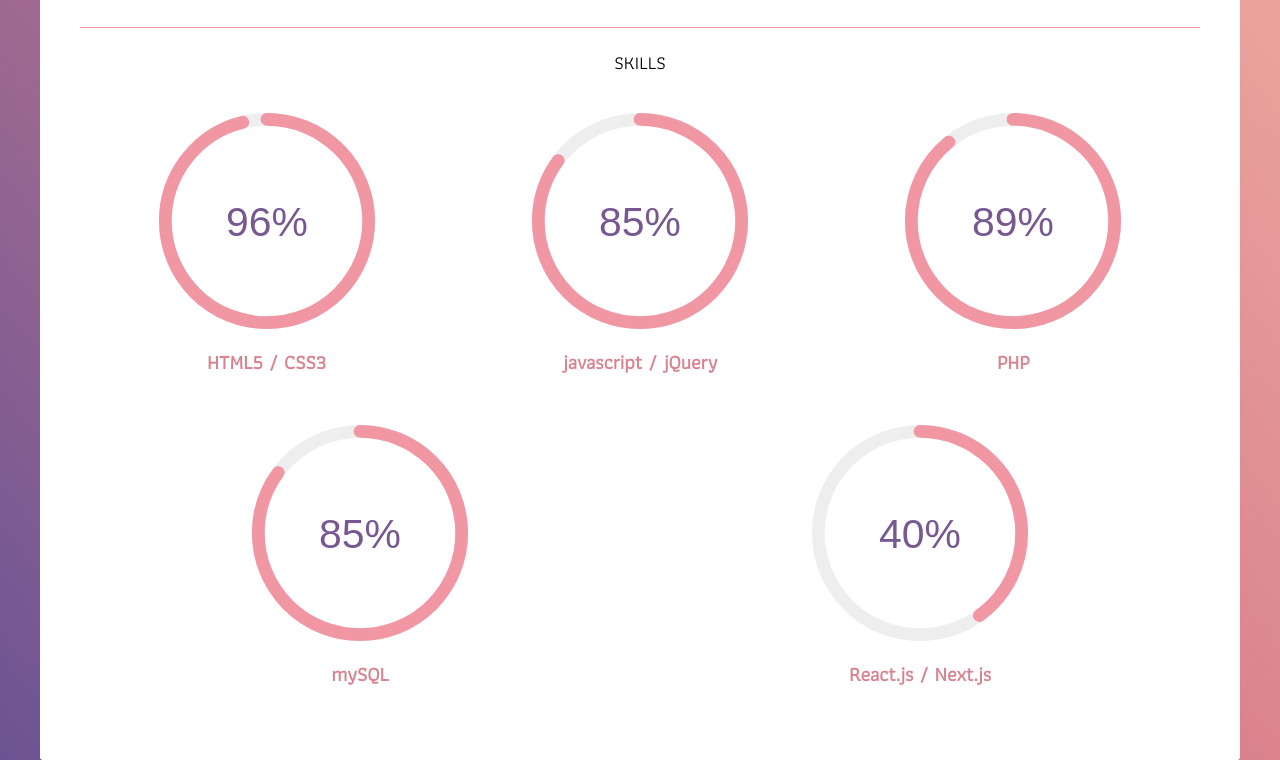
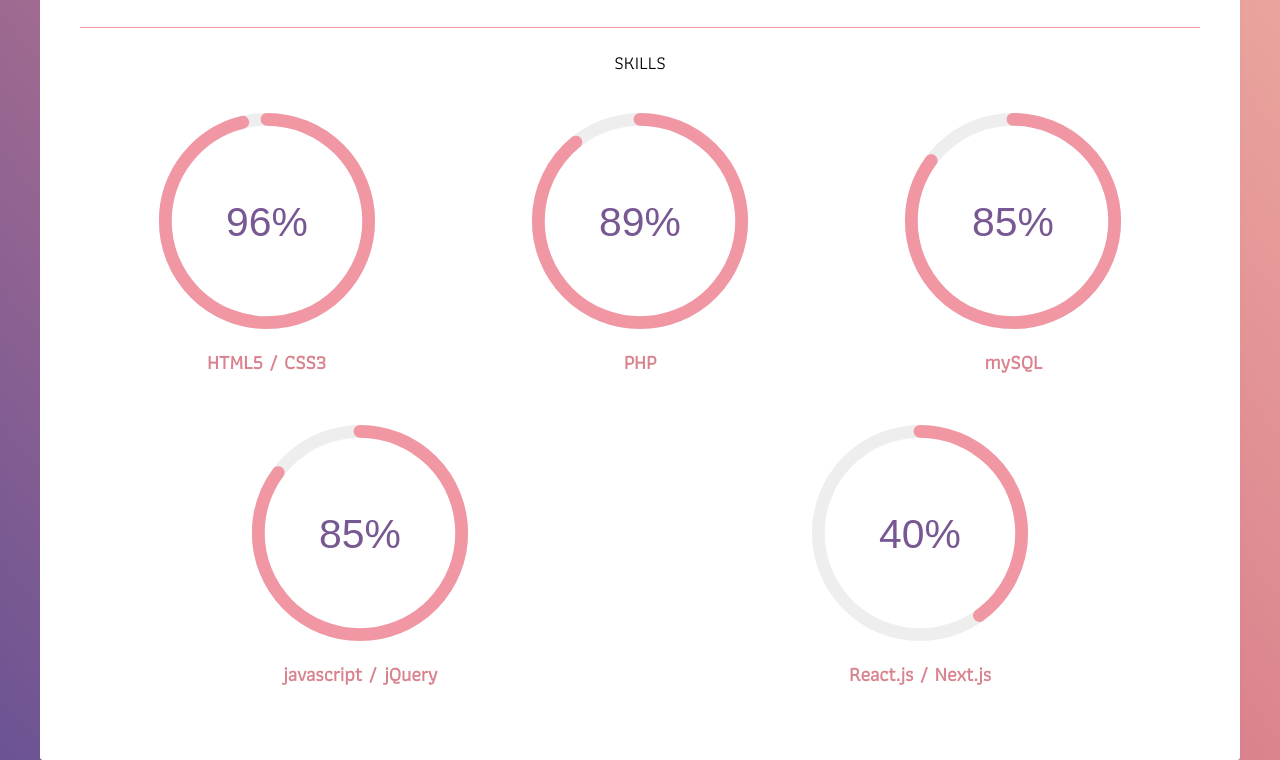
Before and after one commit to Dev-Songkran/dev-songkran.github.io, a Next.js app in the folder source/: page / in a window 1280 px wide. Shown: the part 918-1678 px from the top of the page. Built offline with nearby package versions, Linux system fonts and the light colour scheme.

Commit message:
update index.js

```diff
--- a/source/pages/index.js
+++ b/source/pages/index.js
@@ -208,11 +208,11 @@ class App extends Component {
                     <h3>SKILLS</h3>
                     <Flex style={{marginBottom:'30px'}}>
                         <Chart percent="96" skillName="HTML5 / CSS3"></Chart>
-                        <Chart percent="85" skillName="javascript / jQuery"></Chart>
                         <Chart percent="89" skillName="PHP"></Chart>
+                        <Chart percent="85" skillName="mySQL"></Chart>
                     </Flex>
                     <Flex>
-                        <Chart percent="85" skillName="mySQL"></Chart>
+                        <Chart percent="85" skillName="javascript / jQuery"></Chart>
                         <Chart percent="40" skillName="React.js / Next.js"></Chart>
                     </Flex>
                 </Box>
```
